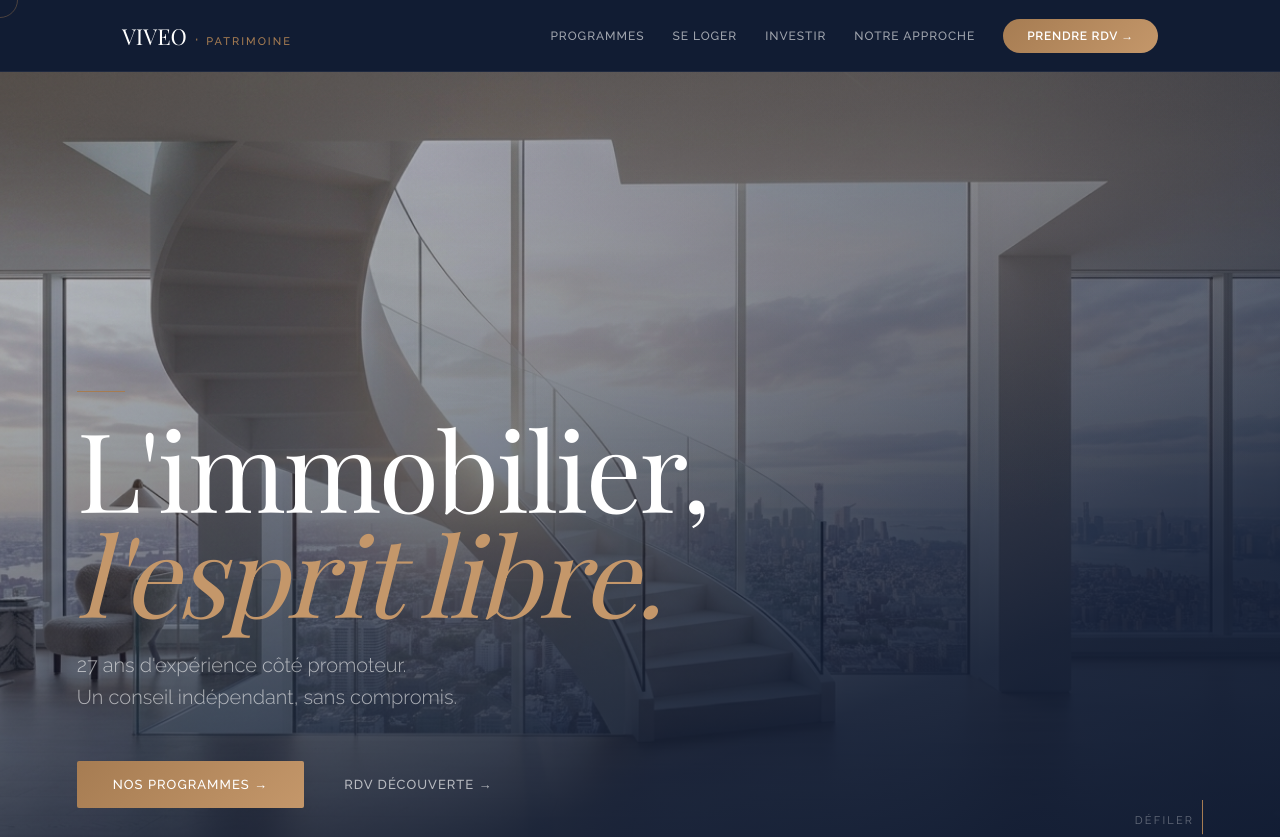
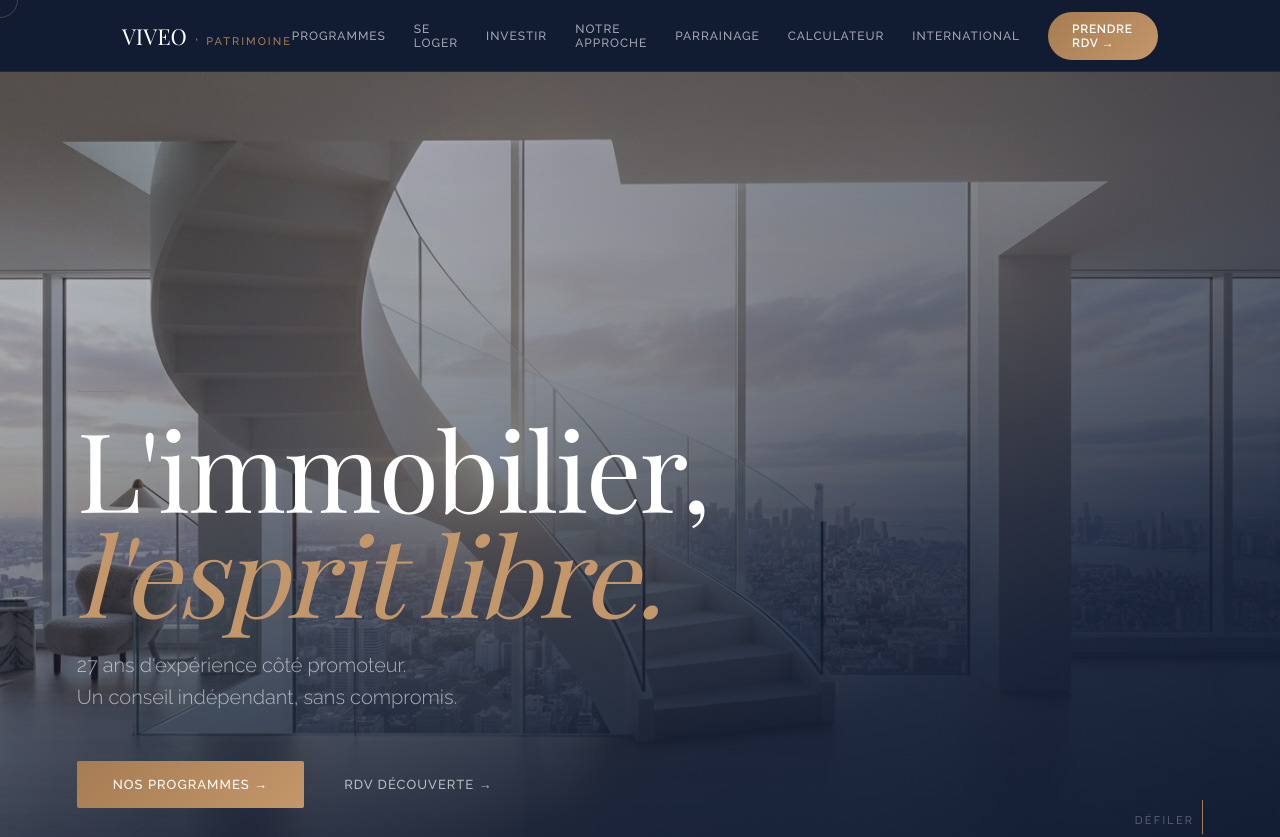
Before and after one commit to tblanchardviveo/viveo-public, a React (Vite) app: page / in a window 1280 px wide. Shown: the top 837 px of the page. Built offline with nearby package versions, Linux system fonts and the light colour scheme; no server answers; a web font is replaced by a local one.

Commit message:
fix: App - navigation complète header et footer

```diff
--- a/src/App.jsx
+++ b/src/App.jsx
@@ -46,7 +46,7 @@ function Header() {
             <Link to="/programmes" style={linkStyle} onMouseEnter={e => e.target.style.color='#C4976A'} onMouseLeave={e => e.target.style.color='rgba(255,255,255,0.6)'}>Programmes</Link>
             <Link to="/se-loger" style={linkStyle} className="nav-hide-mobile" onMouseEnter={e => e.target.style.color='#C4976A'} onMouseLeave={e => e.target.style.color='rgba(255,255,255,0.6)'}>Se Loger</Link>
             <Link to="/investir" style={linkStyle} className="nav-hide-mobile" onMouseEnter={e => e.target.style.color='#C4976A'} onMouseLeave={e => e.target.style.color='rgba(255,255,255,0.6)'}>Investir</Link>
-            <Link to="/approche" style={linkStyle} className="nav-hide-mobile" onMouseEnter={e => e.target.style.color='#C4976A'} onMouseLeave={e => e.target.style.color='rgba(255,255,255,0.6)'}>Notre Approche</Link>
+            <Link to="/approche" style={linkStyle} className="nav-hide-mobile" onMouseEnter={e => e.target.style.color='#C4976A'} onMouseLeave={e => e.target.style.color='rgba(255,255,255,0.6)'}>Notre Approche</Link><Link to="/parrainage" style={linkStyle} className="nav-hide-mobile" onMouseEnter={e => e.target.style.color='#C4976A'} onMouseLeave={e => e.target.style.color='rgba(255,255,255,0.6)'}>Parrainage</Link><Link to="/calculateur" style={linkStyle} className="nav-hide-mobile" onMouseEnter={e => e.target.style.color='#C4976A'} onMouseLeave={e => e.target.style.color='rgba(255,255,255,0.6)'}>Calculateur</Link><Link to="/international" style={linkStyle} className="nav-hide-mobile" onMouseEnter={e => e.target.style.color='#C4976A'} onMouseLeave={e => e.target.style.color='rgba(255,255,255,0.6)'}>International</Link>
             <a href={`${WP}/rdv-decouverte/`} target="_blank" rel="noopener noreferrer" style={{ background: 'linear-gradient(135deg, #A67C52 0%, #C4976A 100%)', color: '#fff', borderRadius: 50, padding: '10px 24px', fontSize: 12, fontWeight: 600, letterSpacing: '0.06em', textTransform: 'uppercase', fontFamily: "'Raleway', sans-serif", textDecoration: 'none', transition: 'all 0.3s var(--ease)' }}>{"Prendre RDV \u2192"}</a>
             {isMobile && <button onClick={() => setMenuOpen(!menuOpen)} style={{ background: 'none', border: 'none', cursor: 'pointer', padding: 4, marginLeft: 8, display: 'flex', alignItems: 'center' }}><svg width="24" height="24" viewBox="0 0 24 24" fill="none" stroke="#A67C52" strokeWidth="2" strokeLinecap="round">{menuOpen ? <><line x1="6" y1="6" x2="18" y2="18"/><line x1="6" y1="18" x2="18" y2="6"/></> : <><line x1="3" y1="7" x2="21" y2="7"/><line x1="3" y1="12" x2="21" y2="12"/><line x1="3" y1="17" x2="21" y2="17"/></>}</svg></button>}
           </nav>
@@ -59,7 +59,7 @@ function Header() {
           <Link to="/investir" onClick={() => setMenuOpen(false)} style={{ ...linkStyle, fontSize: 13, color: '#fff' }}>Investir</Link>
           <Link to="/approche" onClick={() => setMenuOpen(false)} style={{ ...linkStyle, fontSize: 13, color: '#fff' }}>Notre Approche</Link>
           <Link to="/financement" onClick={() => setMenuOpen(false)} style={{ ...linkStyle, fontSize: 13, color: '#fff' }}>Financement</Link>
-          <Link to="/international" onClick={() => setMenuOpen(false)} style={{ ...linkStyle, fontSize: 13, color: '#fff' }}>International</Link>
+          <Link to="/international" onClick={() => setMenuOpen(false)} style={{ ...linkStyle, fontSize: 13, color: '#fff' }}>International</Link><Link to="/parrainage" onClick={() => setMenuOpen(false)} style={{ ...linkStyle, fontSize: 13, color: '#fff' }}>Parrainage</Link><Link to="/calculateur" onClick={() => setMenuOpen(false)} style={{ ...linkStyle, fontSize: 13, color: '#fff' }}>Calculateur</Link>
         </div>
       )}
     </>
@@ -86,7 +86,7 @@ function Footer() {
         <div style={{ flex: '1 1 35%', minWidth: 220 }}>
           <div style={{ display: 'flex', alignItems: 'center', gap: 12, marginBottom: 20 }}>
             <span style={{ width: 32, height: 1, background: 'var(--bronze)', display: 'block' }} />
-            <span style={{ fontSize: 11, fontWeight: 600, letterSpacing: '0.22em', textTransform: 'uppercase', color: 'var(--bronze)', fontFamily: "'Raleway', sans-serif" }}>INVESTIR</span>
+            <span style={{ fontSize: 11, fontWeight: 600, letterSpacing: '0.22em', textTransform: 'uppercase', color: 'var(--bronze)', fontFamily: "'Raleway', sans-serif" }}>EXPLORER</span>
           </div>
           <Link to="/investir" style={fl} onMouseEnter={ho} onMouseLeave={hl}>LMNP</Link>
           <Link to="/investir" style={fl} onMouseEnter={ho} onMouseLeave={hl}>{"D\u00e9ficit Foncier"}</Link>
@@ -94,7 +94,7 @@ function Footer() {
           <Link to="/se-loger" style={fl} onMouseEnter={ho} onMouseLeave={hl}>Se Loger</Link>
           <Link to="/financement" style={fl} onMouseEnter={ho} onMouseLeave={hl}>Financement</Link>
           <Link to="/international" style={fl} onMouseEnter={ho} onMouseLeave={hl}>International</Link>
-          <Link to="/approche" style={fl} onMouseEnter={ho} onMouseLeave={hl}>Notre Approche</Link>
+          <Link to="/approche" style={fl} onMouseEnter={ho} onMouseLeave={hl}>Notre Approche</Link><Link to="/parrainage" style={fl} onMouseEnter={ho} onMouseLeave={hl}>Parrainage</Link><Link to="/calculateur" style={fl} onMouseEnter={ho} onMouseLeave={hl}>Simulateur</Link>
         </div>
       </div>
       <div style={{ maxWidth: 1100, margin: '0 auto', marginTop: 48, paddingTop: 24, borderTop: '1px solid rgba(255,255,255,0.06)', display: 'flex', justifyContent: 'center', gap: 24, flexWrap: 'wrap' }}>
```
